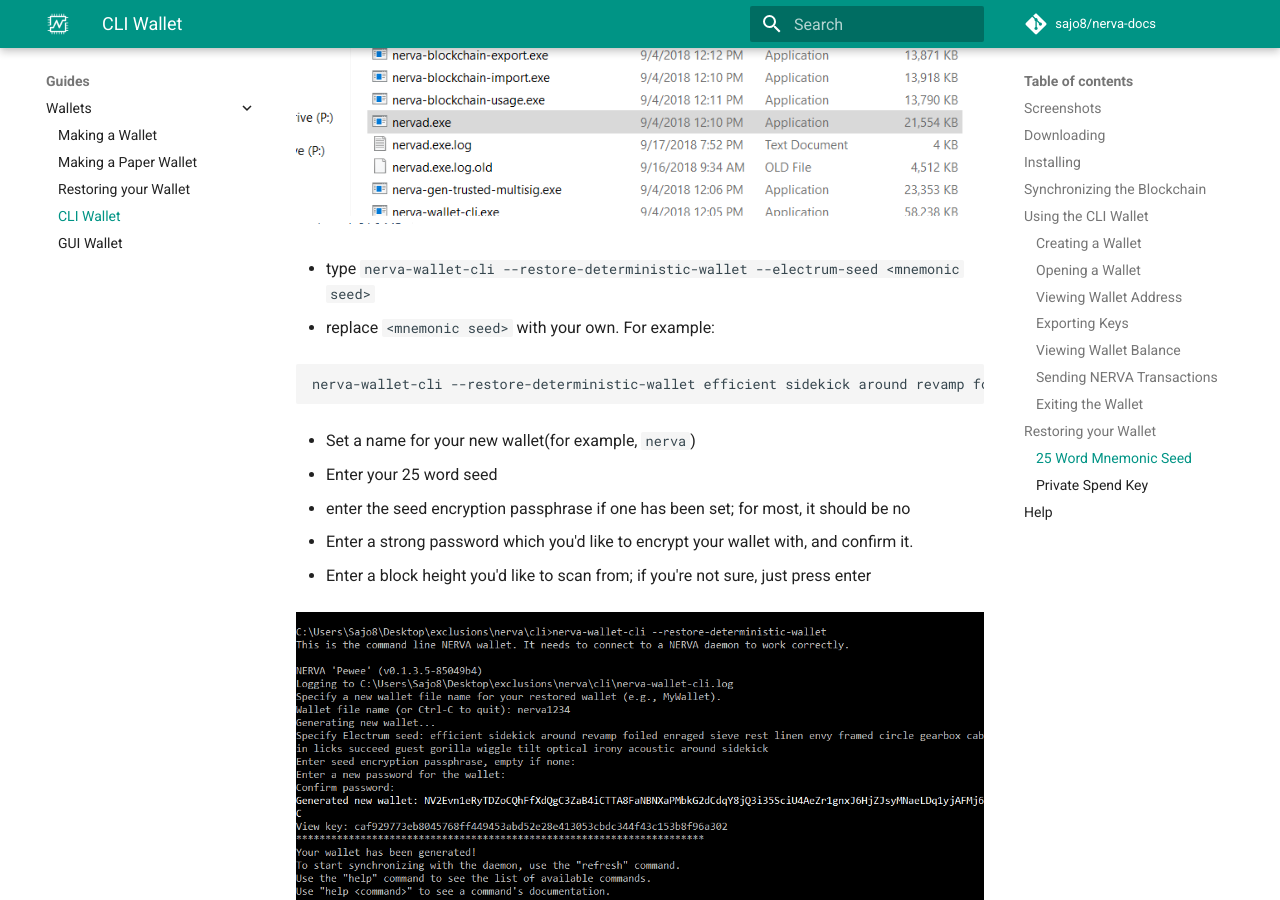
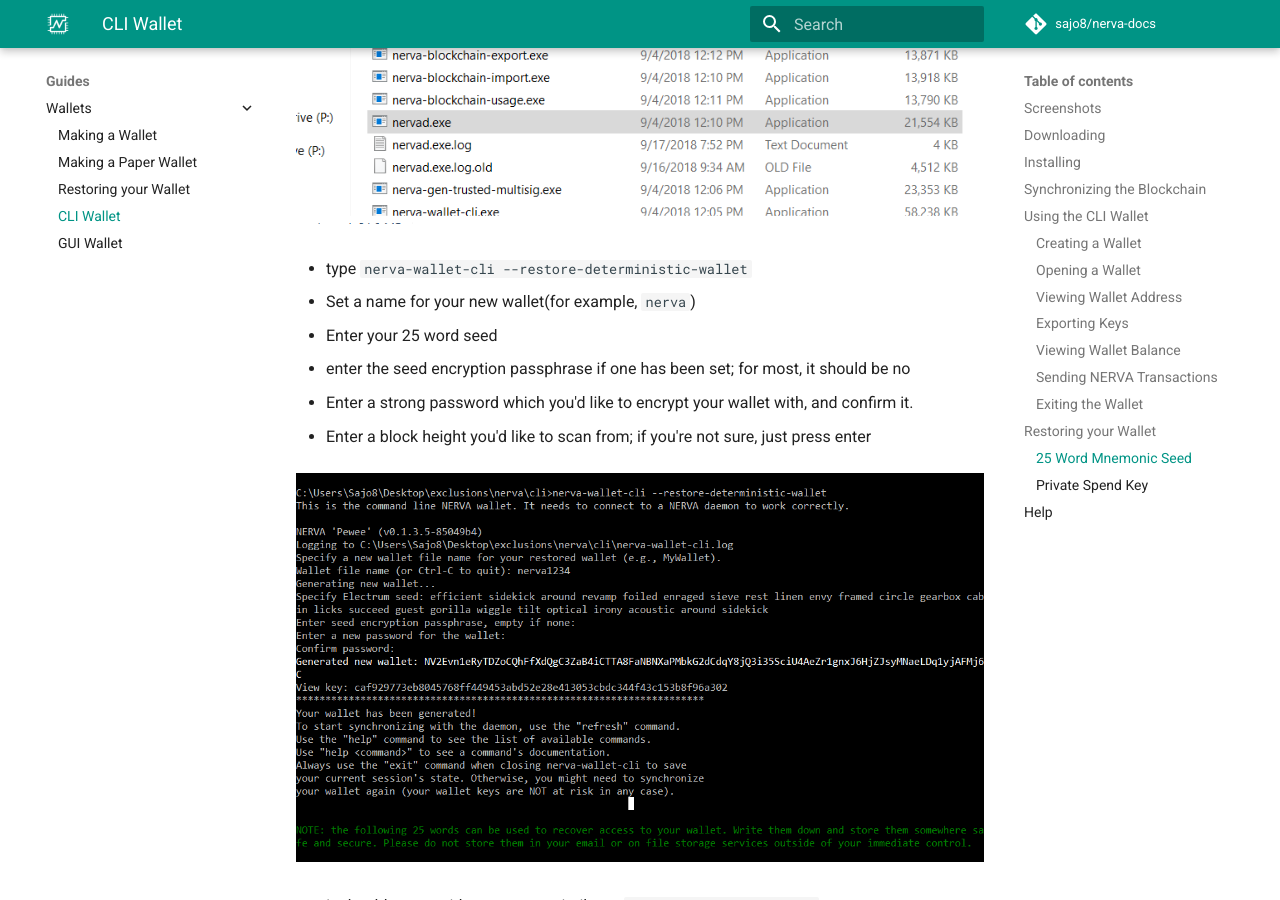
Before and after one commit to Sajo8/nerva-docs, an MkDocs documentation site: the page built from docs/wallets/Using-the-CLI-Wallet.md, in a window 1280 px wide and 900 px high, scrolled down 5174 px. Built offline with MkDocs 1.6.1 and Material for MkDocs 9.7.7, drawn with Linux system fonts in a browser that asks for light colours; comment, search, counter and statistics services are not loaded.

Commit message:
update restore instructions

````diff
--- a/docs/wallets/Using-the-CLI-Wallet.md
+++ b/docs/wallets/Using-the-CLI-Wallet.md
@@ -153,13 +153,7 @@ In windows, this can easily be done by typing in `cmd` in the address bar in Fil
 
 ![cmdexplorer](images/cmdexplorer.png)
 
-* type `nerva-wallet-cli --restore-deterministic-wallet --electrum-seed <mnemonic seed>`
-
-* replace `<mnemonic seed>` with your own. For example:
-
-```
-nerva-wallet-cli --restore-deterministic-wallet efficient sidekick around revamp foiled enraged sieve rest linen envy framed circle gearbox cabin licks succeed guest gorilla wiggle tilt optical irony acoustic around sidekick
-```
+* type `nerva-wallet-cli --restore-deterministic-wallet`
 
 * Set a name for your new wallet(for example, `nerva`)
 
````
